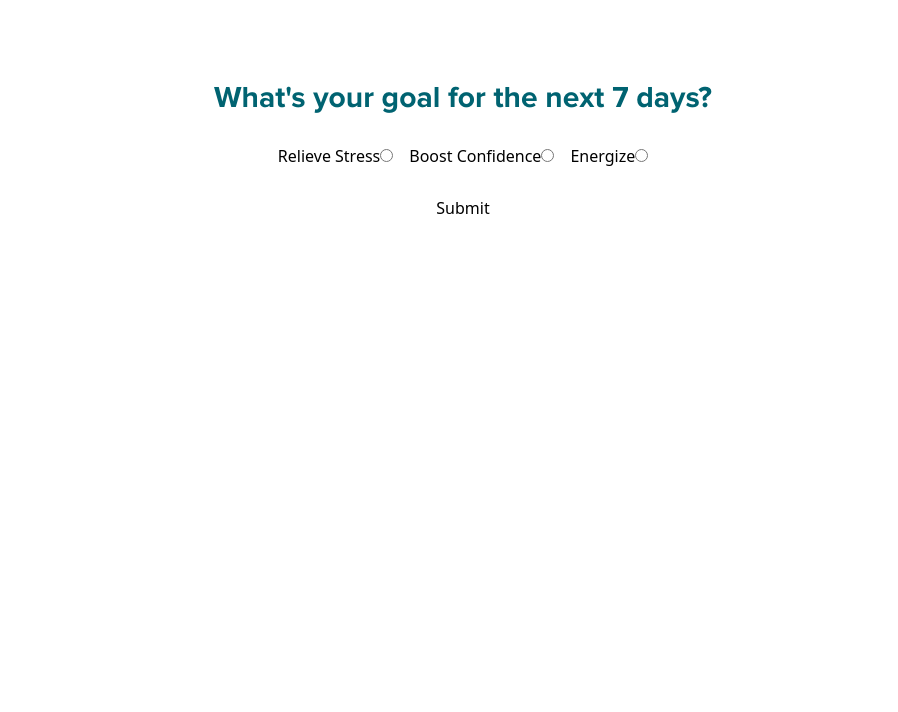
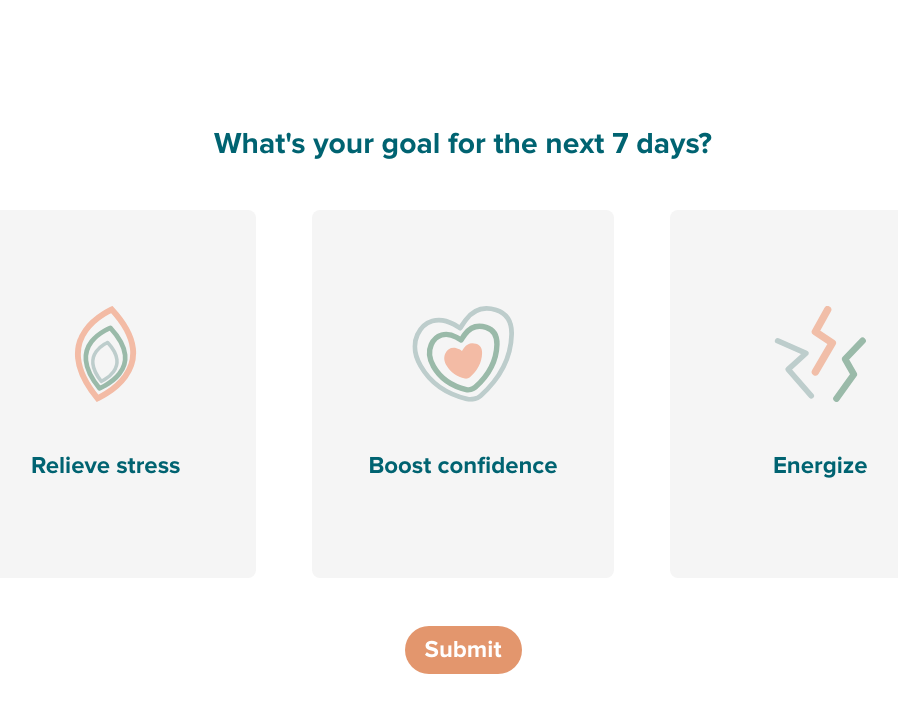
Before and after one commit to jeriannh/daze, a Gatsby site: page /goals in a window 1280 px wide. Shown: the whole page, without its empty margins (177-1075 px from the left). Built offline with nearby package versions, Linux system fonts and the light colour scheme; Gatsby itself is replaced by a stand-in of ours.

Commit message:
Finished goal selection page

```diff
--- a/package.json
+++ b/package.json
@@ -14,6 +14,7 @@
     "test": "echo \"Write tests! -> https://gatsby.dev/unit-testing\" && exit 1"
   },
   "dependencies": {
+    "@tailwindcss/forms": "^0.2.1",
     "autoprefixer": "^10.2.4",
     "gatsby": "^2.31.1",
     "gatsby-plugin-postcss": "^3.6.0",
--- a/src/pages/goals.js
+++ b/src/pages/goals.js
@@ -1,69 +1,117 @@
-import React from "react"
-export default class IndexPage extends React.Component {
-  state = {
-    goal: "",
+import React, { Component } from "react"
+import stress from "../graphics/stress.svg"
+import confidence from "../graphics/confidence.svg"
+import energy from "../graphics/energy.svg"
+
+class Goals extends Component {
+  constructor() {
+    super()
+    this.state = {
+      name: "React",
     }
-  handleInputChange = event => {
-    const target = event.target
-    const value = target.value
-    const goal = target.goal
+    this.onValueChange = this.onValueChange.bind(this)
+    this.formSubmit = this.formSubmit.bind(this)
+  }
+
+  onValueChange(event) {
     this.setState({
-      [goal]: value,
+      selectedOption: event.target.value,
     })
   }
-  handleSubmit = event => {
+
+  formSubmit(event) {
     event.preventDefault()
-    alert(`Your goal is ${this.state.goal}!`)
+    alert(this.state.selectedOption)
   }
 
   render() {
+    console.log(this.state.selectedOption)
     return (
-      <div className = "mt-20 items-center text-center">
-      <h1 className = "text-3xl text-blue font-pn-bold">What's your goal for the next 7 days?</h1>
-
-
-      <form onSubmit={this.handleSubmit}>
-        <div class="flex m-5 flex-row items-center justify-center">
-          <div class="m-2">
-            <label>
-              Relieve Stress
+      <div className="h-screen flex items-center">
+        <div className="w-full flex flex-col items-center gap-12">
+          <h1 className="text-3xl text-blue font-pn-bold">
+            What's your goal for the next 7 days?
+          </h1>
+          <form
+            className="w-full flex flex-col items-center gap-12"
+            onSubmit={this.formSubmit}
+          >
+            <div className="grid grid-cols-3 gap-14">
+              <div className="radio w-full">
+                <label className="w-full inline-flex items-center cursor-pointer">
                   <input
-                type ="radio"
-                name="goals"
-                goal = "Stress"
-                // value = "Stress"
-                // value={this.state.goal}
-                onChange={this.handleInputChange}
+                    type="radio"
+                    className="hidden"
+                    value="Stress relief"
+                    checked={this.state.selectedOption === "Stress relief"}
+                    onChange={this.onValueChange}
                   />
+                  <span
+                    className={`w-full rounded-lg bg-grey px-14 py-24 text-2xl text-blue font-pn-bold flex flex-col items-center gap-12 checked:shadow-lg ${
+                      this.state.selectedOption === "Stress relief" &&
+                      "shadow-xl"
+                    }`}
+                  >
+                    <img className="h-24" src={stress} alt="Stress" />
+                    Relieve stress
+                  </span>
                 </label>
               </div>
-          <div class="m-2">
-            <label>
-              Boost Confidence
+              <div className="radio">
+                <label className="w-full inline-flex items-center cursor-pointer">
                   <input
-                type ="radio"
-                name="goals"
-                value={this.state.goal}
-                onChange={this.handleInputChange}
+                    type="radio"
+                    className="hidden"
+                    value="Confidence boost"
+                    checked={this.state.selectedOption === "Confidence boost"}
+                    onChange={this.onValueChange}
                   />
+                  <span
+                    className={`w-full rounded-lg bg-grey px-14 py-24 text-2xl text-blue font-pn-bold flex flex-col items-center gap-12 checked:shadow-lg ${
+                      this.state.selectedOption === "Confidence boost" &&
+                      "shadow-xl"
+                    }`}
+                  >
+                    <img
+                      className="h-24"
+                      src={confidence}
+                      alt="Confidence Boost"
+                    />
+                    Boost confidence
+                  </span>
                 </label>
               </div>
-          <div class="m-2">
-          <label>
+              <div className="radio">
+                <label className="w-full inline-flex items-center cursor-pointer">
+                  <input
+                    type="radio"
+                    className="hidden"
+                    value="Energy"
+                    checked={this.state.selectedOption === "Energy"}
+                    onChange={this.onValueChange}
+                  />
+                  <span
+                    className={`w-full rounded-lg bg-grey px-14 py-24 text-2xl text-blue font-pn-bold flex flex-col items-center gap-12 checked:shadow-lg ${
+                      this.state.selectedOption === "Energy" && "shadow-xl"
+                    }`}
+                  >
+                    <img className="h-24" src={energy} alt="Energy" />
                     Energize
-              <input
-                type ="radio"
-                name="goals"
-                value={this.state.goal}
-                onChange={this.handleInputChange}
-                />
+                  </span>
                 </label>
               </div>
             </div>
-
-        <button type="submit">Submit</button>
+            <button
+              className="rounded-full bg-orange text-white font-pn-bold text-2xl px-5 py-2 hover:shadow-lg"
+              type="submit"
+            >
+              Submit
+            </button>
           </form>
+        </div>
       </div>
     )
   }
 }
+
+export default Goals
--- a/tailwind.config.js
+++ b/tailwind.config.js
@@ -19,5 +19,5 @@ module.exports = {
   variants: {
     extend: {},
   },
-  plugins: [],
+  plugins: ["gatsby-plugin-postcss", require("@tailwindcss/forms")],
 }
```
Also changed, not shown: src/graphics/confidence.svg (added), src/graphics/energy.svg (added), src/graphics/stress.svg (added), 1 other file. Lines whose indentation alone changed are shown as unchanged.
